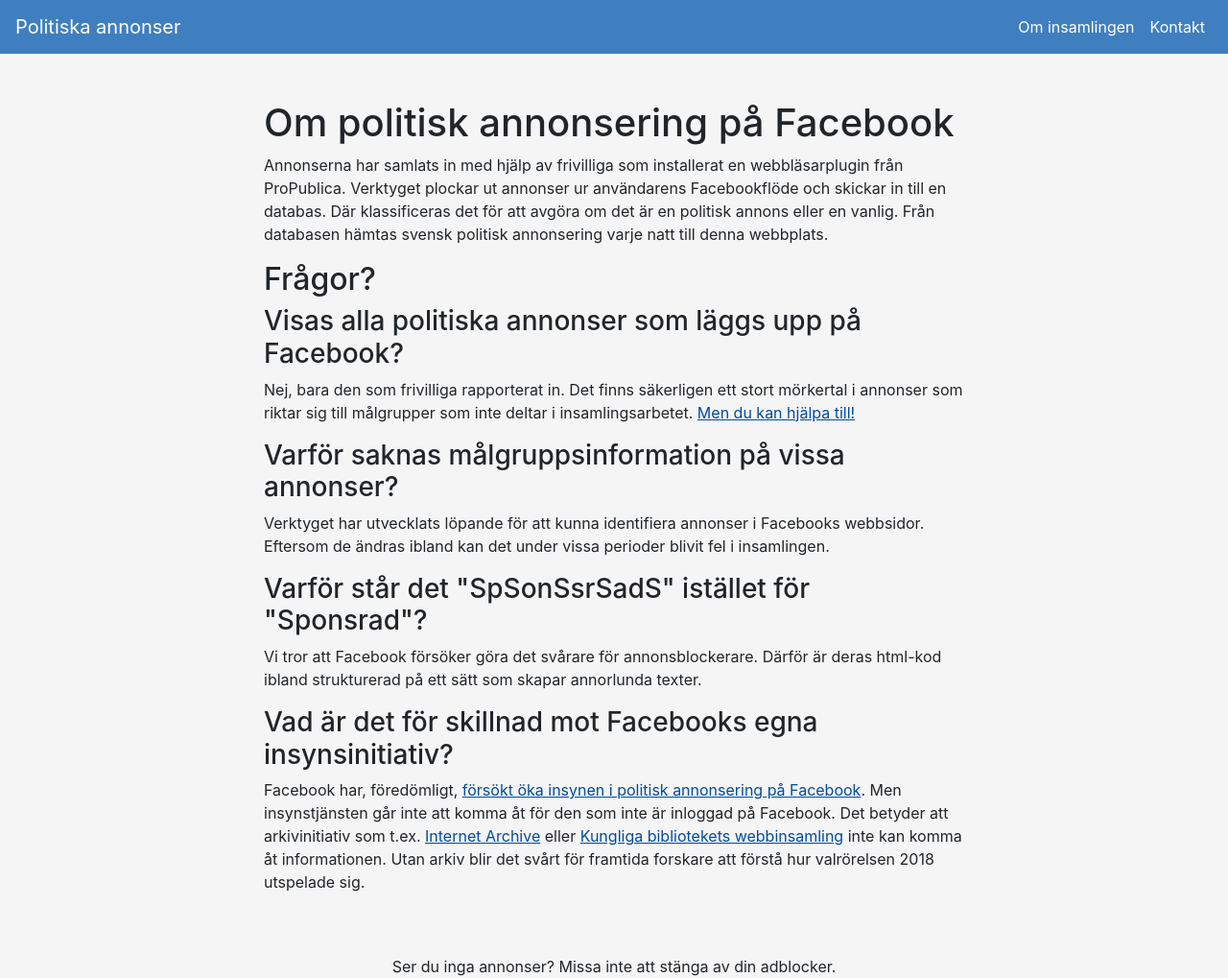
After one commit to peterk/fb-political-ads, a Flask app: page /om-insamlingen in a window 1280 px wide. The commit adds this page. Shown: the whole page at 96% size. Run offline with Flask 2, Linux system fonts and the light colour scheme; some libraries are stand-ins or nearby versions.

Commit message:
tweaks + caching

```diff
--- a/web/app/main.py
+++ b/web/app/main.py
@@ -2,6 +2,8 @@ from flask import Flask, request, session, g, redirect, url_for, abort, render_t
 from models import db, Ad
 from sqlalchemy.orm import load_only
 import os
+from flask_caching import Cache
+import time
 
 app = Flask(__name__)
 db.init_app(app)
@@ -16,6 +18,15 @@ POSTGRES = {
 }
 
 app.config['SQLALCHEMY_DATABASE_URI'] = 'postgresql://%(user)s:%(pw)s@%(host)s:%(port)s/%(db)s' % POSTGRES
+cache = Cache(app, config={'CACHE_TYPE': 'memcached', 'CACHE_MEMCACHED_SERVERS': ('memcached:11211',)})
+
+def view_full_path_key():
+    return request.full_path
+
+
+@cache.cached(timeout=120, key_prefix='advertisers')
+def get_advertisers():
+    return [ad.advertiser for ad in Ad.query.options(load_only("advertiser")).order_by(Ad.advertiser).distinct("advertiser").all() if ad.advertiser is not None]
 
 
 @app.route("/", methods=['GET'])
@@ -23,16 +34,16 @@ def index():
 
     advertiser_filter = request.args.get('advertiser', None)
 
-    advertisers = [ad.advertiser for ad in Ad.query.options(load_only("advertiser")).order_by(Ad.advertiser).distinct("advertiser").all() if ad.advertiser is not None]
-
     ads = Ad.query.all()
     if advertiser_filter:
         ads = Ad.query.filter_by(advertiser=advertiser_filter)
 
-    return render_template('index.html', ads=ads, advertisers=advertisers, advertiser_filter=advertiser_filter)
+    return render_template('index.html', ads=ads, advertisers=get_advertisers(), advertiser_filter=advertiser_filter)
+
 
 
 @app.route("/ad/<string:fbid>", methods=['GET'])
+@cache.cached(timeout=60*60*24)
 def ad(fbid):
     ad = Ad.query.filter_by(fbid=fbid).first()
 
@@ -41,6 +52,15 @@ def ad(fbid):
     else:
         abort(404)
 
+
+
+@app.route("/om-insamlingen", methods=['GET'])
+@cache.cached(timeout=60*60*24)
+def about():
+    return render_template('about.html')
+
+
+
 if __name__ == "__main__":
     # Only for debugging while developing
     app.run(host='0.0.0.0', debug=DEBUG, port=80)
--- a/web/app/static/css/adstyle.css
+++ b/web/app/static/css/adstyle.css
@@ -82,14 +82,10 @@
   max-width: 308px;
   border: 1px solid #dddfe2; }
 
-/* NEWS FEED ADS */
-#ads {
-  display: flex;
-  flex-wrap: wrap;
-  justify-content: center; }
 
 .ad {
-  margin: 0 20px; }
+  margin: 0 20px;
+}
 
 ._5pb8._1yz2._8o._8s.lfloat._ohe,
 ._38vo {
--- /dev/null
+++ b/web/app/templates/about.html
@@ -0,0 +1,25 @@
+{% extends "layout.html" %}
+{% block body %}
+    <div class="container">
+      <div class="row">
+	<div class="col-md-8 offset-md-2 text-left mt-5">
+	  <h1>Om politisk annonsering på Facebook</h1>
+	  <p>Annonserna har samlats in med hjälp av frivilliga som installerat en webbläsarplugin från ProPublica. Verktyget plockar ut annonser ur användarens Facebookflöde och skickar in till en databas. Där klassificeras det för att avgöra om det är en politisk annons eller en vanlig. Från databasen hämtas svensk politisk annonsering varje natt till denna webbplats.</p>
+
+	  <h2>Frågor?</h2>
+	  <h3>Visas alla politiska annonser som läggs upp på Facebook?</h3>
+	  <p>Nej, bara den som frivilliga rapporterat in. Det finns säkerligen ett stort mörkertal i annonser som riktar sig till målgrupper som inte deltar i insamlingsarbetet. <a href="https://projects.propublica.org/political-ad-collector/">Men du kan hjälpa till!</a></p>
+
+	  <h3>Varför saknas målgruppsinformation på vissa annonser?</h3>
+	  <p>Verktyget har utvecklats löpande för att kunna identifiera annonser i Facebooks webbsidor. Eftersom de ändras ibland kan det under vissa perioder blivit fel i insamlingen.</p>
+
+	  <h3>Varför står det "SpSonSsrSadS" istället för "Sponsrad"?</h3>
+	  <p>Vi tror att Facebook försöker göra det svårare för annonsblockerare. Därför är deras html-kod ibland strukturerad på ett sätt som skapar annorlunda texter.</p>
+
+	  <h3>Vad är det för skillnad mot Facebooks egna insynsinitiativ?</h3>
+	  <p>Facebook har, föredömligt, <a href="https://www.facebook.com/politicalcontentads">försökt öka insynen i politisk annonsering på Facebook</a>. Men insynstjänsten går inte att komma åt för den som inte är inloggad på Facebook. Det betyder att arkivinitiativ som t.ex. <a href="https://archive.org/">Internet Archive</a> eller <a href="https://www.kb.se/hitta-och-bestall/hitta-i-samlingarna/kulturarw3.html">Kungliga bibliotekets webbinsamling</a> inte kan komma åt informationen. Utan arkiv blir det svårt för framtida forskare att förstå hur valrörelsen 2018 utspelade sig.</p>
+
+	</div>
+      </div>
+    </div>
+{% endblock %}
--- a/web/app/templates/ad.html
+++ b/web/app/templates/ad.html
@@ -8,17 +8,16 @@
 		    <div class="ad">
 		      <div class="message">
 			{% autoescape false %}
-			    {{ad.raw["message"]}}
 			    {{ad.raw["html"]}}
 			{% endautoescape %}
 		      </div>
 		      <div class="ad-metadata">
-			<a class="permalink" href="/static/ad/{{ad.fbid}}">Permalink to this ad</a>
+			<a class="permalink" href="/ad/{{ad.fbid}}">Permalänk till {{ad.fbid}}</a>
 			<p>Sågs först: <time datetime="{{ad.created_at}}">{{ad.created_at.strftime('%Y-%m-%d')}}</time></p>
 		      </div>
 		      <div class="targeting_info">
 			<div class="targeting">
-			  <h3>Targeting Information</h3>
+			  <h3>Målgruppsinformation</h3>
 			  {% autoescape false %}
 			      {% if ad.raw["targetings"] %}
 				  {% for targeting in ad.raw["targetings"] %}
--- a/web/app/templates/layout.html
+++ b/web/app/templates/layout.html
@@ -2,7 +2,7 @@
 <html lang="sv">
   <head>
     <meta charset="utf-8">
-    <title>Politisk annonsering på Facebook</title>
+    <title>{% block title %}{% endblock %}</title>
     <meta name="viewport" content="width=device-width, initial-scale=1, shrink-to-fit=no">
     <meta property="og:title" content="Politisk annonsering på Facebook">
     <meta property="og:url" content="http://www.politiskannonsering.se/">
@@ -20,17 +20,22 @@
   <body class="text-center">
     <nav class="navbar navbar-expand-lg navbar-dark justify-content-between" style="background-color: #3F7FBF;">
       <a class="navbar-brand" href="/">Politiska annonser</a>
+  <button class="navbar-toggler" type="button" data-toggle="collapse" data-target="#navbarNavAltMarkup" aria-controls="navbarNavAltMarkup" aria-expanded="false" aria-label="Visa/dölj meny">
+    <span class="navbar-toggler-icon"></span>
+  </button>
+ <div class="collapse navbar-collapse" id="navbarNavAltMarkup">
       <ul class="navbar-nav ml-auto">
 	<li class="nav-item">
-	  <a class="nav-link active" href="https://projects.propublica.org/political-ad-collector/#how-it-works">Om insamlingen</a>
+	  <a class="nav-link active" href="/om-insamlingen">Om insamlingen</a>
 	</li>
 	<li class="nav-item">
 	  <a class="nav-link active" href="https://www.peterkrantz.se/">Kontakt</a>
 	</li>
       </ul>
+    </div>
     </nav>
     {% block body %}{% endblock %}
-    <p>Ser du inga annonser? Missa inte att stänga av din adblocker.</p>
+    <p class="mt-5">Ser du inga annonser? Missa inte att stänga av din adblocker.</p>
     <script src="{{ url_for('static', filename='js/jquery-3.2.1.slim.min.js') }}" integrity="sha384-KJ3o2DKtIkvYIK3UENzmM7KCkRr/rE9/Qpg6aAZGJwFDMVNA/GpGFF93hXpG5KkN" crossorigin="anonymous"></script>
     <script src="{{ url_for('static', filename='js/popper.min.js') }}" integrity="sha384-ApNbgh9B+Y1QKtv3Rn7W3mgPxhU9K/ScQsAP7hUibX39j7fakFPskvXusvfa0b4Q" crossorigin="anonymous"></script>
     <script src="{{ url_for('static', filename='js/bootstrap.min.js') }}" integrity="sha384-JZR6Spejh4U02d8jOt6vLEHfe/JQGiRRSQQxSfFWpi1MquVdAyjUar5+76PVCmYl" crossorigin="anonymous"></script>
--- a/web/requirements.txt
+++ b/web/requirements.txt
@@ -3,3 +3,5 @@ Flask-SQLAlchemy==2.3.2
 Flask-Migrate==2.2.1
 Flask-Script==2.0.6
 requests==2.19.1
+Flask-Caching==1.4.0
+pylibmc==1.5.2
```
Also changed, not shown: docker-compose.yml (+7 -0 lines), web/app/templates/index.html (+7 -6 lines), 2 other files.
